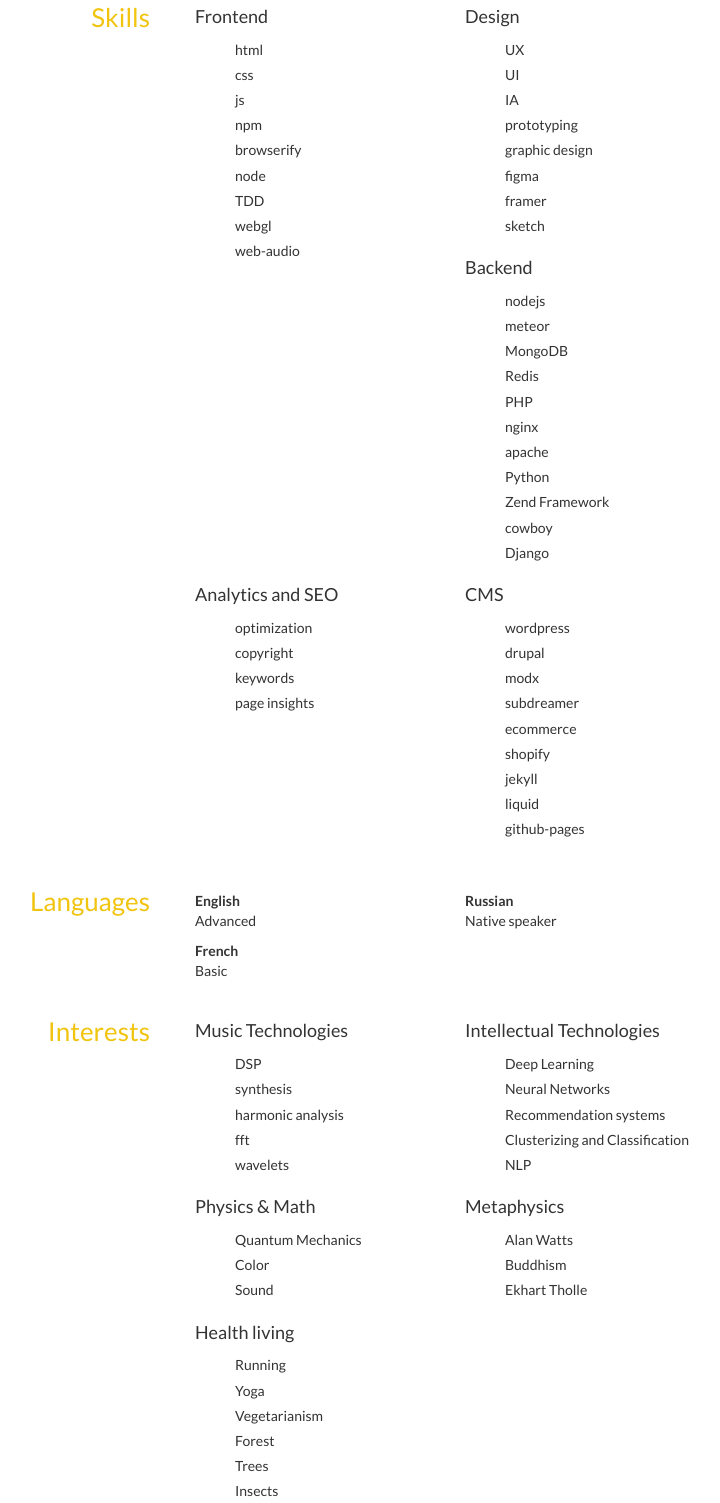
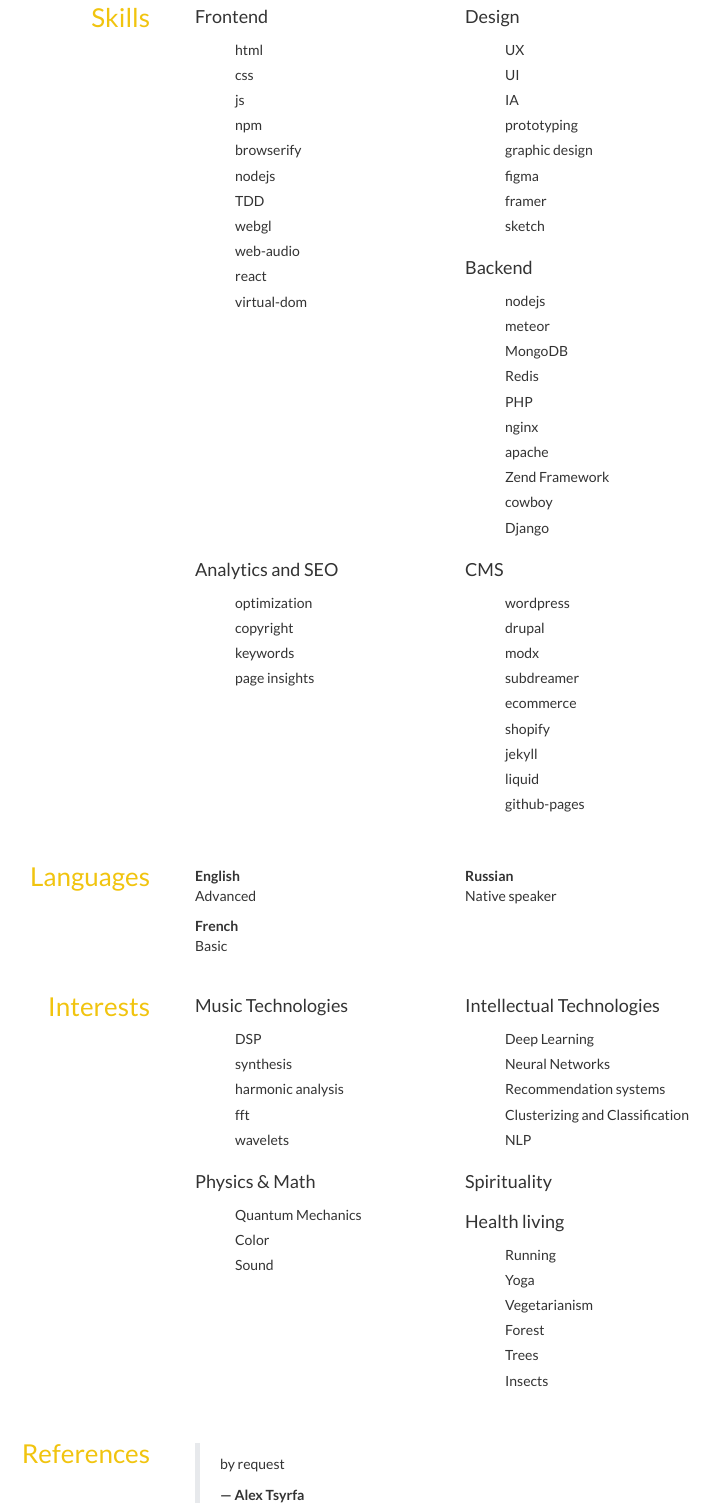
Before and after one commit to dy/resume, a website: page index.html in a window 1280 px wide. Shown: the part 6823-8326 px from the top of the page, without its empty margins (280-1000 px from the left). Drawn offline with nearby package versions, Linux system fonts and the light colour scheme; some icons are missing.

Commit message:
Update some details

```diff
--- a/index.html
+++ b/index.html
@@ -882,10 +882,12 @@
 					<li>js</li>
 					<li>npm</li>
 					<li>browserify</li>
-					<li>node</li>
+					<li>nodejs</li>
 					<li>TDD</li>
 					<li>webgl</li>
 					<li>web-audio</li>
+					<li>react</li>
+					<li>virtual-dom</li>
 				</ul>
 			</div>
 			<div class="col-sm-6">
@@ -915,7 +917,6 @@
 					<li>PHP</li>
 					<li>nginx</li>
 					<li>apache</li>
-					<li>Python</li>
 					<li>Zend Framework</li>
 					<li>cowboy</li>
 					<li>Django</li>
@@ -1028,13 +1029,8 @@
 			</div>
 			<div class="col-sm-6">
 				<div class="name">
-					<h4>Metaphysics</h4>
+					<h4>Spirituality</h4>
 				</div>
-				<ul class="keywords">
-					<li>Alan Watts</li>
-					<li>Buddhism</li>
-					<li>Ekhart Tholle</li>
-				</ul>
 			</div>
 			<div class="col-sm-6">
 				<div class="name">
```
Also changed, not shown: resume.json (+8 -11 lines).
